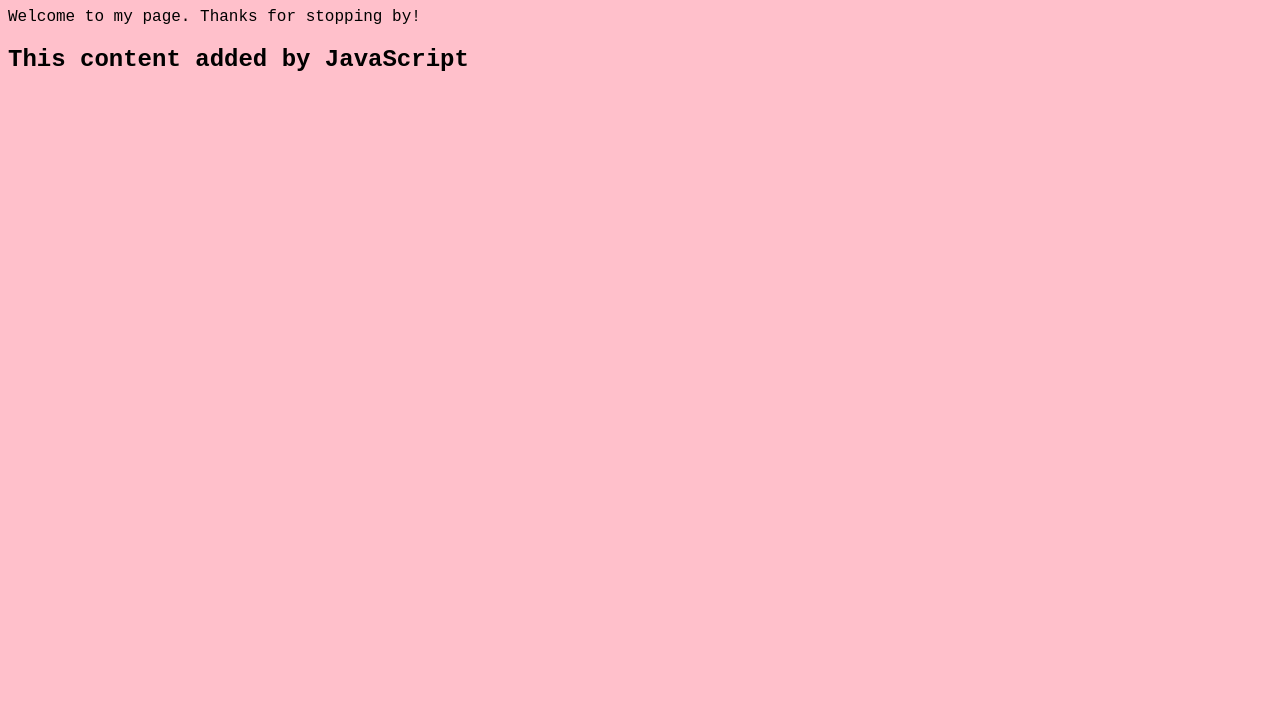
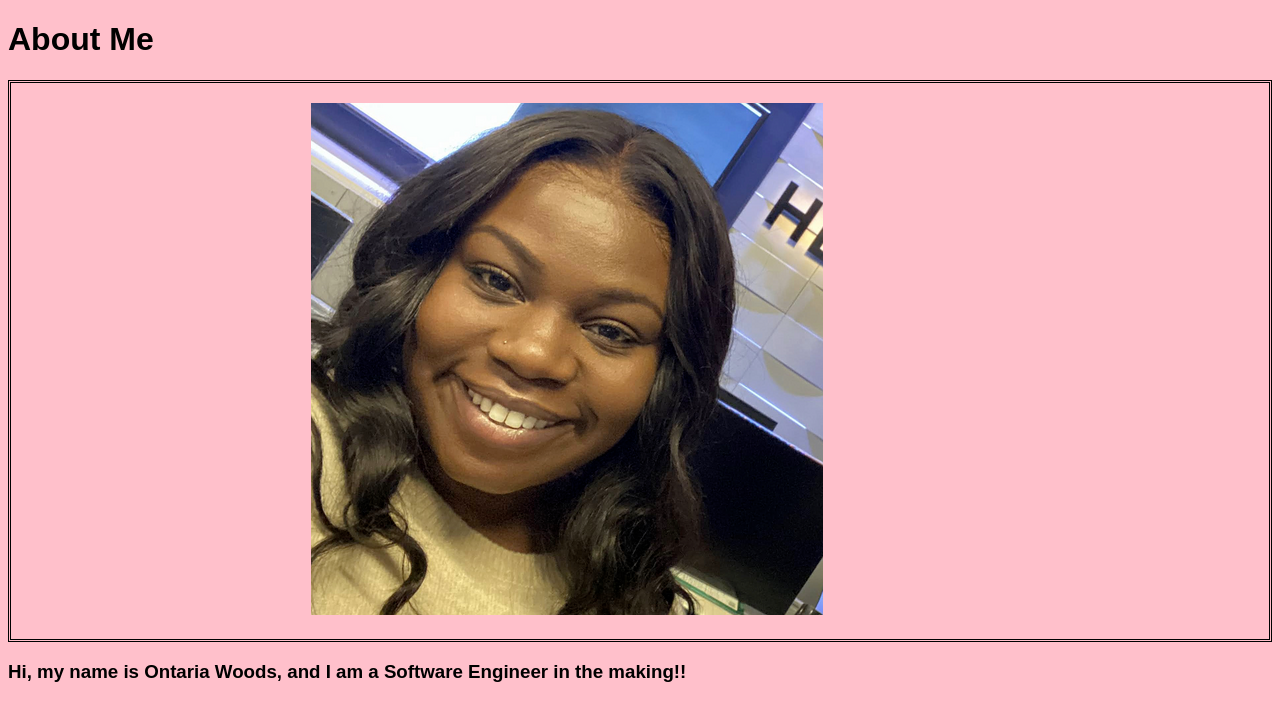
Before and after one commit to 1ontaria/ontaria-the-goat, a plain HTML site: page index.html in a window 1280 px wide. Drawn offline with Linux system fonts and the light colour scheme.

Commit message:
added JS event listener, played with DOM

```diff
--- a/index.html
+++ b/index.html
@@ -5,11 +5,12 @@
     <meta http-equiv="X-UA-Compatible" content="IE=edge" />
     <meta name="viewport" content="width=device-width, initial-scale=1.0" />
     <link rel="stylesheet" href="style.css" />
-
+    <script defer src="script.js"></script>
     <title>Ontaria the GOAT</title>
   </head>
+
   <body>
-    Welcome to my page. Thanks for stopping by!
-    <script src="script.js"></script>
+    <div id="greeting"></div>
+    <div id="selfie"><img src="Ontaria.png" /></div>
   </body>
 </html>
--- a/script.js
+++ b/script.js
@@ -1,4 +1,18 @@
-const h2 = document.createElement("h2");
-h2.textContent = "This content added by JavaScript";
+const div = document.querySelector("div");
+const h1 = document.createElement("h1");
+div.appendChild(h1);
+h1.textContent = "About Me";
 
-document.querySelector("body").appendChild(h2);
+const body = document.querySelector("body");
+const h3 = document.createElement("h3");
+body.appendChild(h3);
+h3.textContent =
+  "Hi, my name is Ontaria Woods, and I am a Software Engineer in the making!!";
+
+document.getElementById("selfie").addEventListener("click", () => {
+  alert("Submitted!");
+});
+
+/*const p = document.createElement("p");
+body.append(p);
+p.textContent = <img src="Ontaria.png" />;*/
--- a/style.css
+++ b/style.css
@@ -1,4 +1,9 @@
 body {
   background: pink;
-  font-family: "Courier New", Courier, monospace;
+  font-family: sans-serif;
 }
+
+div#selfie {
+  border-style: double;
+  padding: 20px 300px 20px 300px;
+}
```
Also changed, not shown: Ontaria.png (added).
